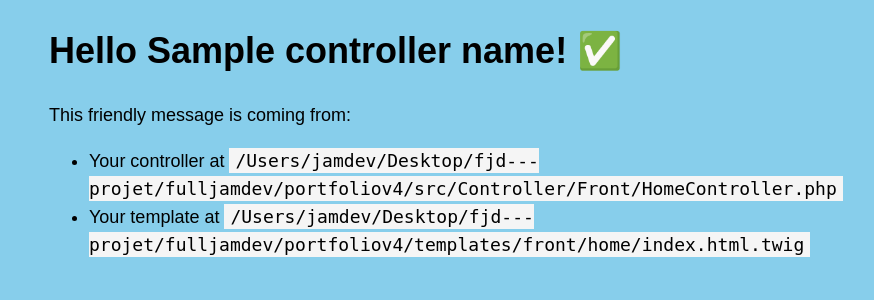
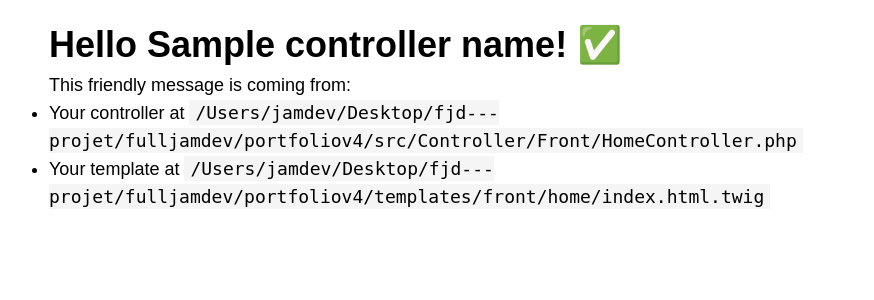
Before and after one commit to JamsJam/fulljamdev-v4, a Symfony app: template templates/front/home/index.html.twig in a window 1280 px wide. Shown: the top 300 px of the page, without its empty margins (191-1065 px from the left). Run offline with Twig, Linux system fonts and the light colour scheme; the template is opened without the code that fills it: most values are stand-ins (such as "Sample title", 1, 10 or a date in 2020); style sheets or scripts are compiled from the project's sources; some libraries are stand-ins or nearby versions.

Commit message:
style : reset et ajout des font Arkhip et nunito-v

```diff
--- a/assets/styles/abstract/variables/_fonts.scss
+++ b/assets/styles/abstract/variables/_fonts.scss
@@ -1,6 +1,17 @@
 //? ========= Font....
 
-@import url('https://fonts.googleapis.com/css2?family=Manrope:wght@200..800&family=Merienda:wght@300..900&family=Nunito:ital,wght@0,200..1000;1,200..1000&display=swap');
+@font-face {
+  font-family: 'Arkhip';
+  src: url('../font/Arkhip/Arkhip-Regular.ttf') format('truetype');
+  font-weight: normal ;
+  font-style: normal;
+}
+@font-face {
+  font-family: 'Nunito';
+  src: url('../font/Nunito/Nunito-VariableFont_wght.ttf') format('truetype');
+  font-weight: 100 900 ;
+  font-style: normal;
+}
 
 //? == familly
 $font-title: "Manrope", sans-serif;
--- a/assets/styles/app.scss
+++ b/assets/styles/app.scss
@@ -1,5 +1,4 @@
-
-
-body {
-    background-color: skyblue;
-}
+@use 'base' as *;
+@use 'layout/header' as *;
+@use 'layout/footer' as *;
+@use 'layout/navigation' as *;
--- a/assets/styles/base/_reset.scss
+++ b/assets/styles/base/_reset.scss
@@ -0,0 +1,12 @@
+@use "../abstract/" as *;
+
+*,*::after,*::before{
+    margin: 0;
+    padding: 0;
+    box-sizing: border-box;
+
+}
+
+:root{
+    font-size: 16px;
+}
--- a/assets/styles/pages/front/home.scss
+++ b/assets/styles/pages/front/home.scss
@@ -1,5 +1 @@
 @use "abstract" as *;
-
-body {
-    background-color: rgb(38, 51, 55);
-}
```
Also changed, not shown: assets/styles/fonts/Arkhip/Arkhip-Regular.ttf (added), assets/styles/fonts/Nunito/Nunito-VariableFont_wght.ttf (added).
